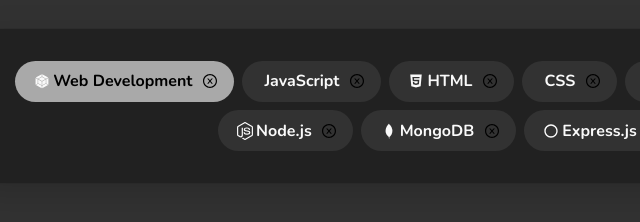
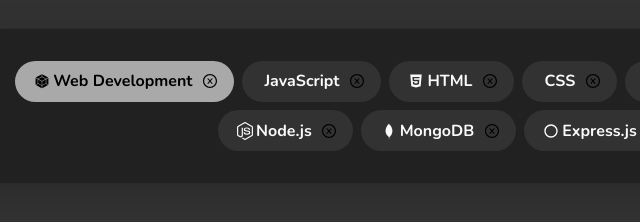
Before and after one commit to NeerajVodala/chips, a plain HTML site: page index.html in a window 1280 px wide. In both pictures the pointer is over the picture 234 px from the left and 375 px from the top of the page. Shown: the part 294-516 px from the top of the page, 192-832 px from the left. Drawn offline with nearby package versions, Linux system fonts and the light colour scheme.

Commit message:
refactor: added hover to icon

```diff
--- a/styles.css
+++ b/styles.css
@@ -50,6 +50,11 @@ body {
     cursor: pointer;
 }
 
+.chip-logo:hover {
+    filter: invert(0%) sepia(5%) saturate(7500%) hue-rotate(280deg)
+      brightness(100%) contrast(104%);
+  }
+
 .cross-icon {
     margin-left: 0.6em;
 }
```
